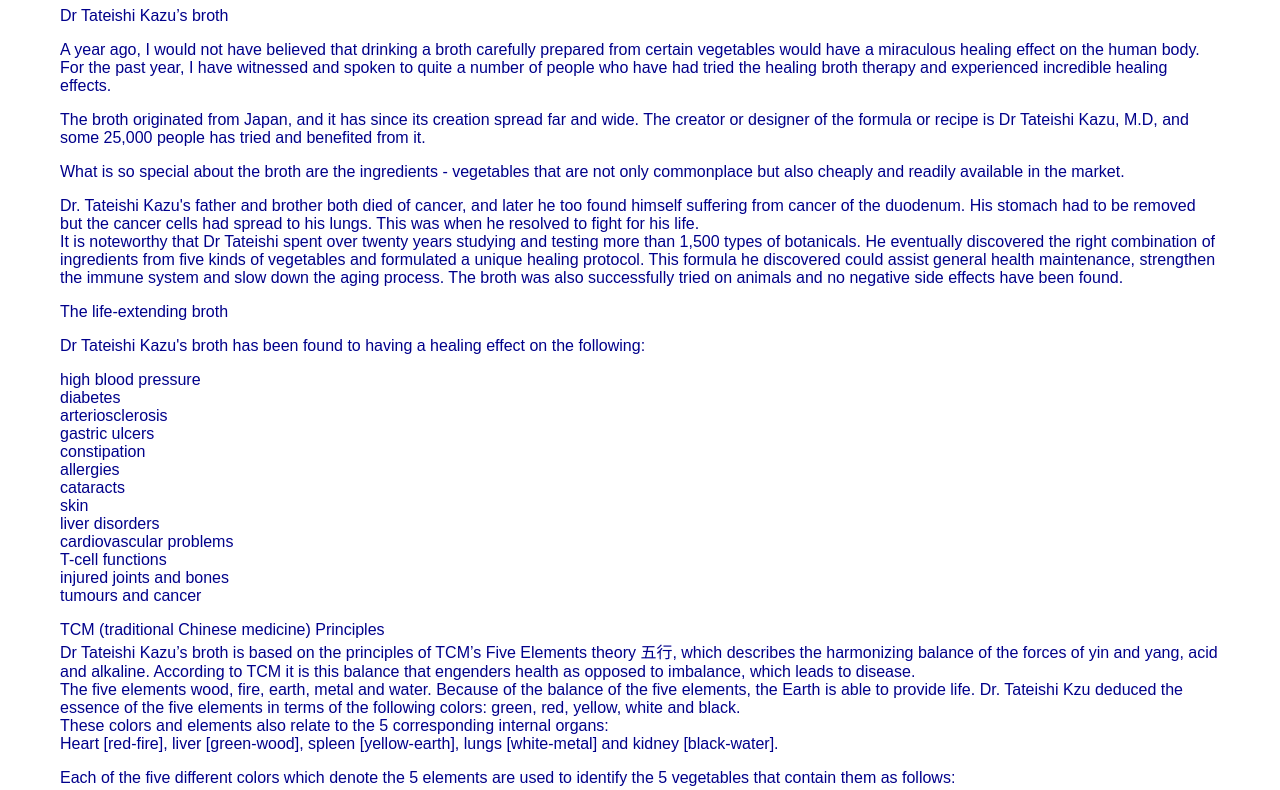
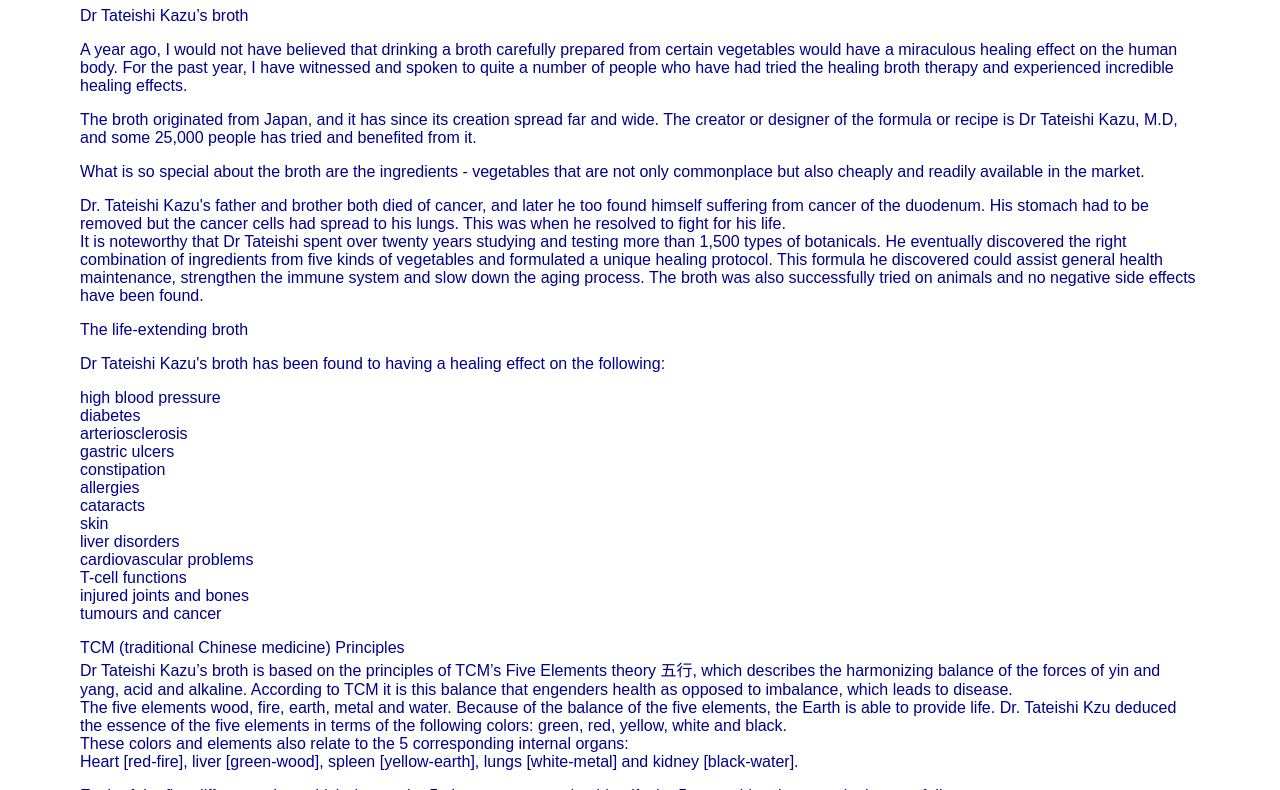
Before and after one commit to supSayur/supSayur.github.io, a plain HTML site: page index.html in a window 1280 px wide. Shown: the part 133-923 px from the top of the page. Drawn offline with Linux system fonts and the light colour scheme.

Commit message:
Update styleSup.css

```diff
--- a/styleSup.css
+++ b/styleSup.css
@@ -12,5 +12,5 @@ p {
 }
 body {
     margin: 30px;
-    padding: 30px
+    padding: 30px 50px;
 }
```
